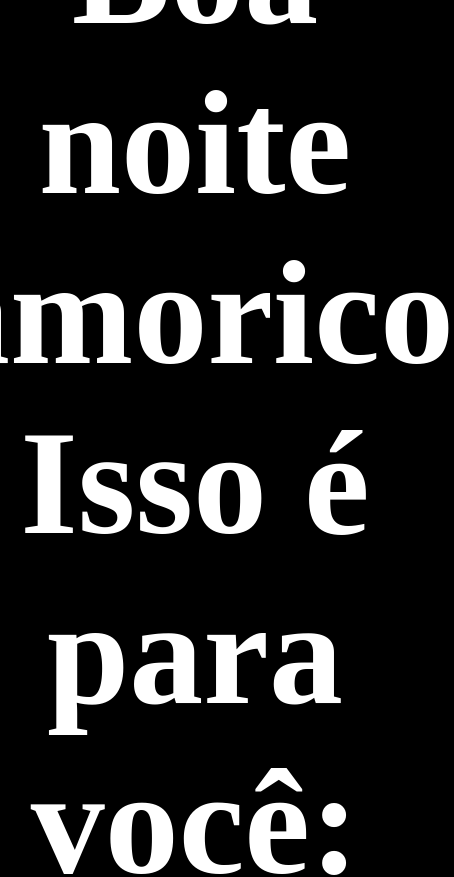
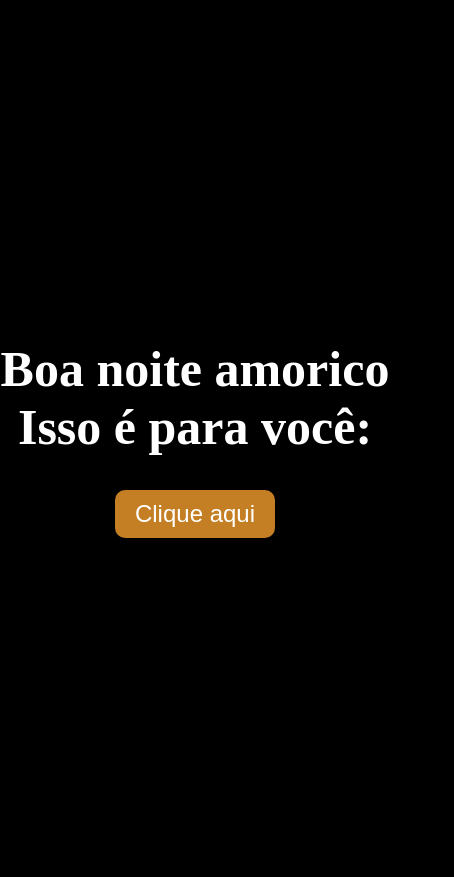
Before and after one commit to Phfarof/Flor, a plain HTML site: page index.html in a window 390 px wide. Shown: the top 877 px of the page, 454 px wide, since content can reach past the window. After the commit the page ends 844 px from the top, so only its background shows below. Drawn offline with Linux system fonts and the light colour scheme.

Commit message:
Update inicio.css

```diff
--- a/css/inicio.css
+++ b/css/inicio.css
@@ -24,3 +24,13 @@ button {
     font-size: 24px;
     cursor: pointer;
 }
+
+@media (max-width: 728px) {
+
+    h1 {
+
+        font-size: 50px;
+
+    }
+
+}
```
